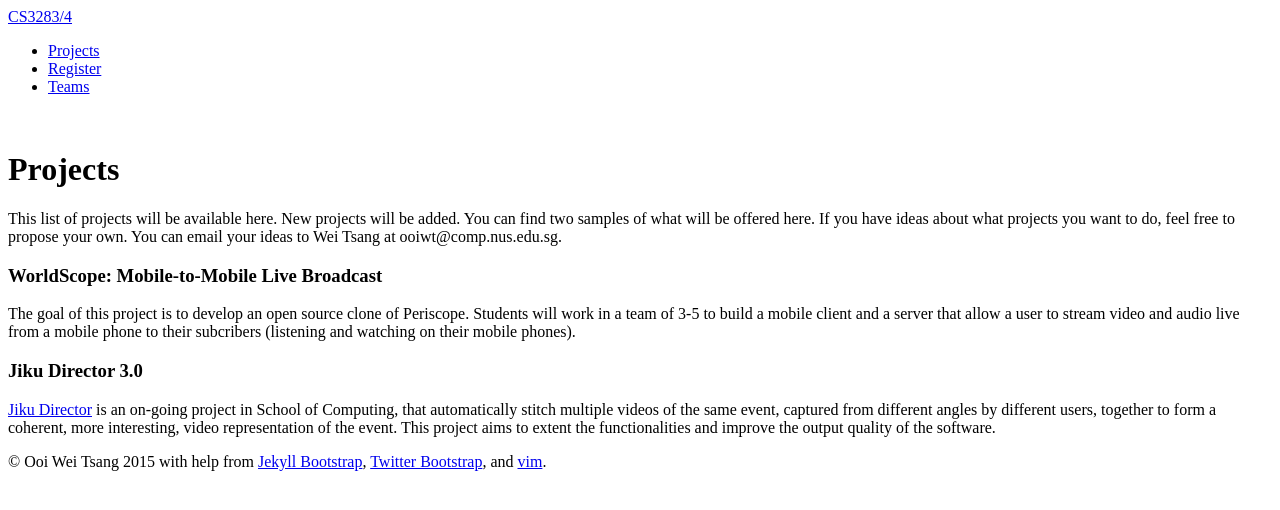
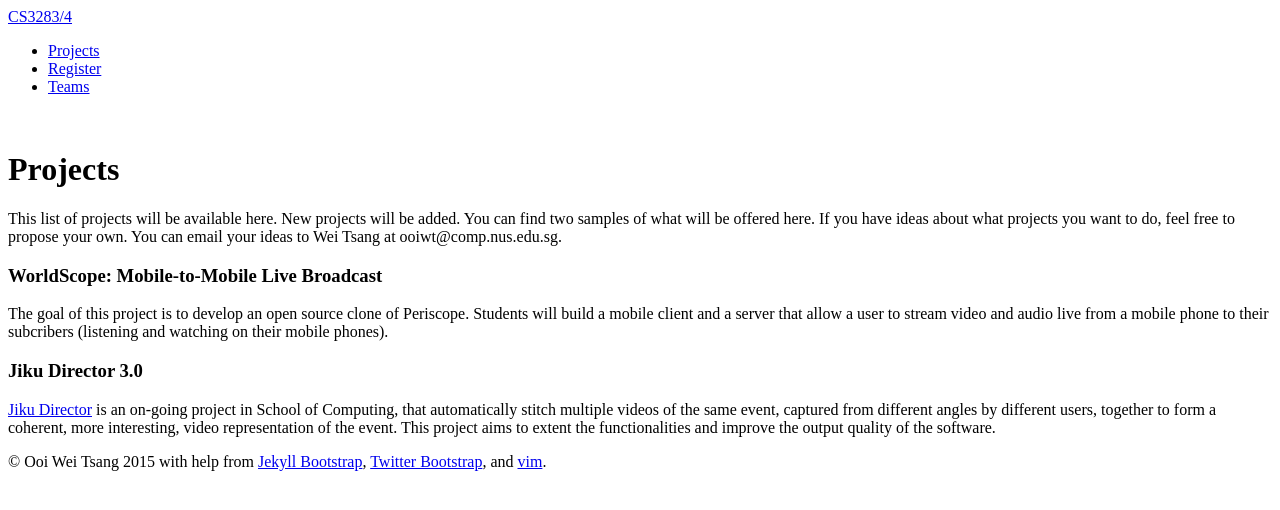
Before and after one commit to nus-mtp/1516, a Jekyll site: the page built from projects.md, in a window 1280 px wide. Shown: the top 510 px of the page. Built offline with Jekyll 4.4.1, drawn with Linux system fonts in a browser that asks for light colours.

Commit message:
Removed team details.

```diff
--- a/projects.md
+++ b/projects.md
@@ -8,7 +8,7 @@
 
 ### WorldScope: Mobile-to-Mobile Live Broadcast
 
-The goal of this project is to develop an open source clone of Periscope.  Students will work in a team of 3-5 to build a mobile client and a server that allow a user to stream video and audio live from a mobile phone to their subcribers (listening and watching on their mobile phones).
+The goal of this project is to develop an open source clone of Periscope.  Students will build a mobile client and a server that allow a user to stream video and audio live from a mobile phone to their subcribers (listening and watching on their mobile phones).
 
 
 ### Jiku Director 3.0
```
